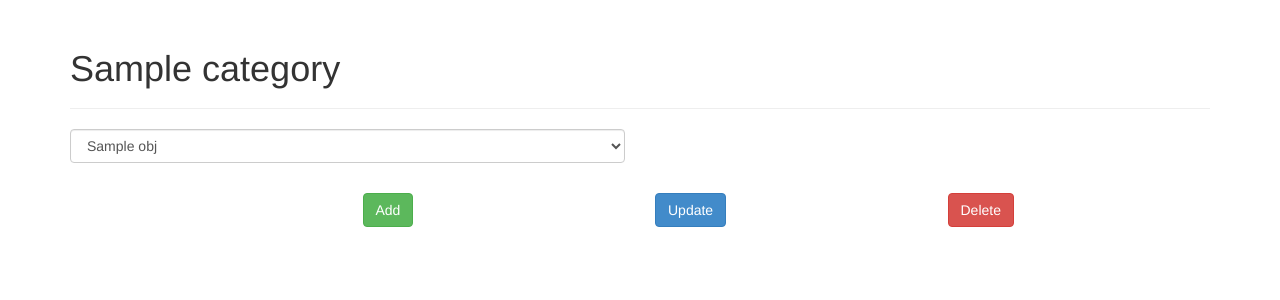
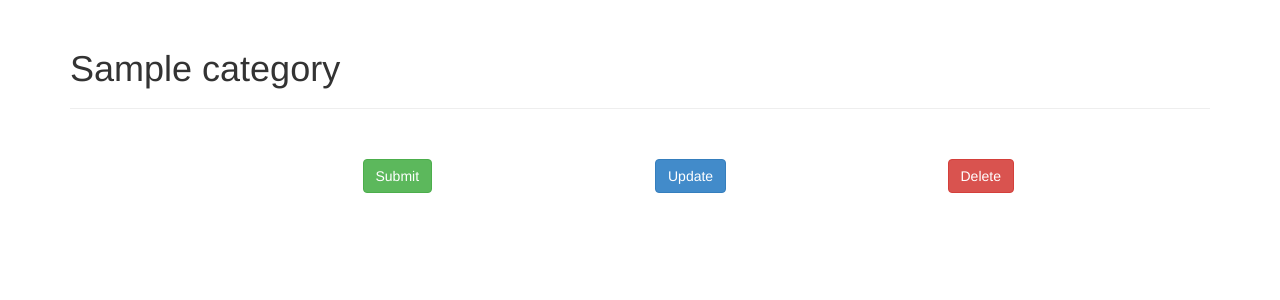
Before and after one commit to osuosl/orvsd_central, a Python web app: template orvsd_central/templates/update.html in a window 1280 px wide. Shown: the part 51-351 px from the top of the page. Run offline with Jinja, Linux system fonts and the light colour scheme; the template is opened without the code that fills it: most values are stand-ins (such as "Sample title", 1, 10 or a date in 2020).

Commit message:
Start generic form page rewrite
refs #150

```diff
--- a/orvsd_central/forms.py
+++ b/orvsd_central/forms.py
@@ -1,6 +1,7 @@
 from flask.ext.wtf import (Form, TextField, PasswordField, SelectField,
                            SelectMultipleField, Required, Email)
 
+defaults = [('None', '---')]
 
 class LoginForm(Form):
     """
@@ -27,7 +28,6 @@ class InstallCourse(Form):
     """
     Form for installing course(s) to site(s).
     """
-    defaults = [('None', '---')]
     site = SelectMultipleField('Site', choices=defaults)
     course = SelectMultipleField('Course', choices=defaults)
     filter = SelectField('Filter', choices=defaults)
--- a/orvsd_central/templates/update.html
+++ b/orvsd_central/templates/update.html
@@ -14,15 +14,15 @@
     <div class='page-header'>
         <h1>{{category}}</h1>
     </div>
+    {% for field in form %}
+    {% if field.type != "CSRFTokenField" %}
     <div class="row">
-        <div class="col-xs-6">
-            <select id="object_list" class="form-control">
-                {% for obj in objects %}
-                <option value={{obj['id']}} class="object">{{obj[identifier]}}</option>
-                {% endfor %}
-            </select>
-        </div>
-    </div><br />
+        <div class="col-xs-3">{{ field.label }}</div>
+        <div class="col-xs-5">{{ field }}</div>
+    </div>
+    {% endif %}
+    {% endfor %}
+    <br />
     <div class='row' id='form'>
 
         <!-- Embed things here -->
```
Also changed, not shown: orvsd_central/controllers/category.py (+8 -15 lines).
